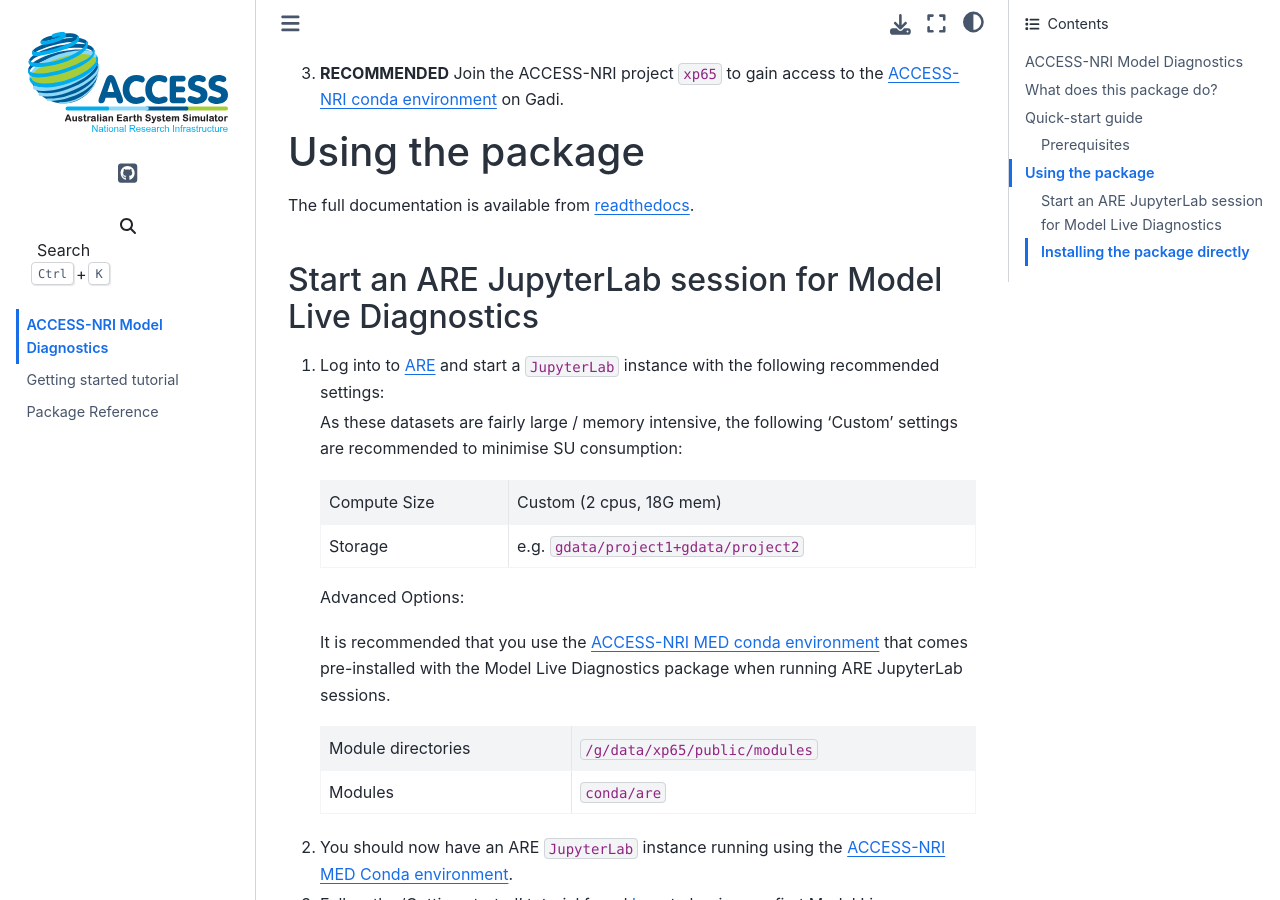
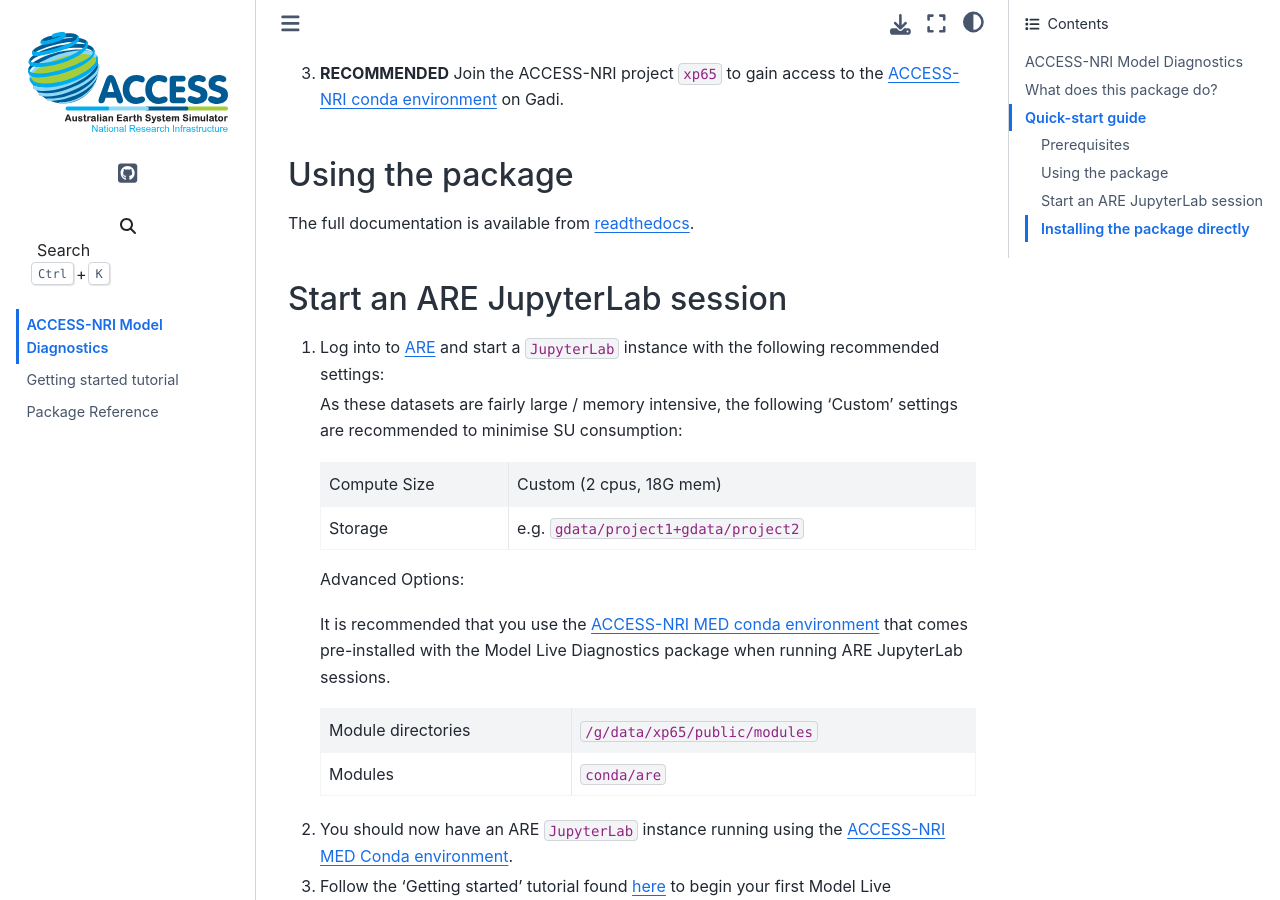
Before and after one commit to ACCESS-NRI/MED-live-diagnostics, a Sphinx documentation site: the page built from docs/index.rst, in a window 1280 px wide and 900 px high, scrolled down 1456 px. Built offline with Sphinx 7.4.7 and the Sphinx Book theme 1.1.4, drawn with Linux system fonts in a browser that asks for light colours.

Commit message:
Update index.rst

```diff
--- a/docs/index.rst
+++ b/docs/index.rst
@@ -56,13 +56,12 @@
 
 #. **RECOMMENDED** Join the ACCESS-NRI project ``xp65`` to gain access to the `ACCESS-NRI conda environment <https://github.com/ACCESS-NRI/MED-condaenv>`_ on Gadi.
 
-
 Using the package
-=========================
+^^^^^^^^^^^^^
 
 The full documentation is available from `readthedocs <https://med-live-diagnostics.readthedocs.io/en/latest/index.html>`_.
 
-Start an ARE JupyterLab session for Model Live Diagnostics
+Start an ARE JupyterLab session
 ^^^^^^^^^^^^^
 
 #. Log into to `ARE <https://are.nci.org.au>`_ and start a ``JupyterLab`` instance with the following recommended settings:
```
